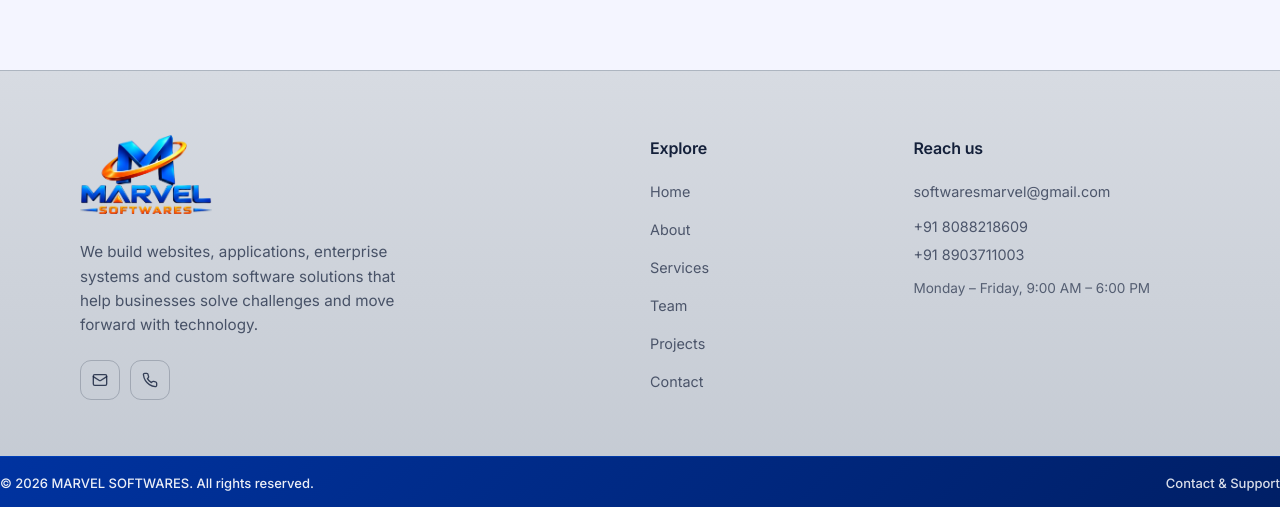
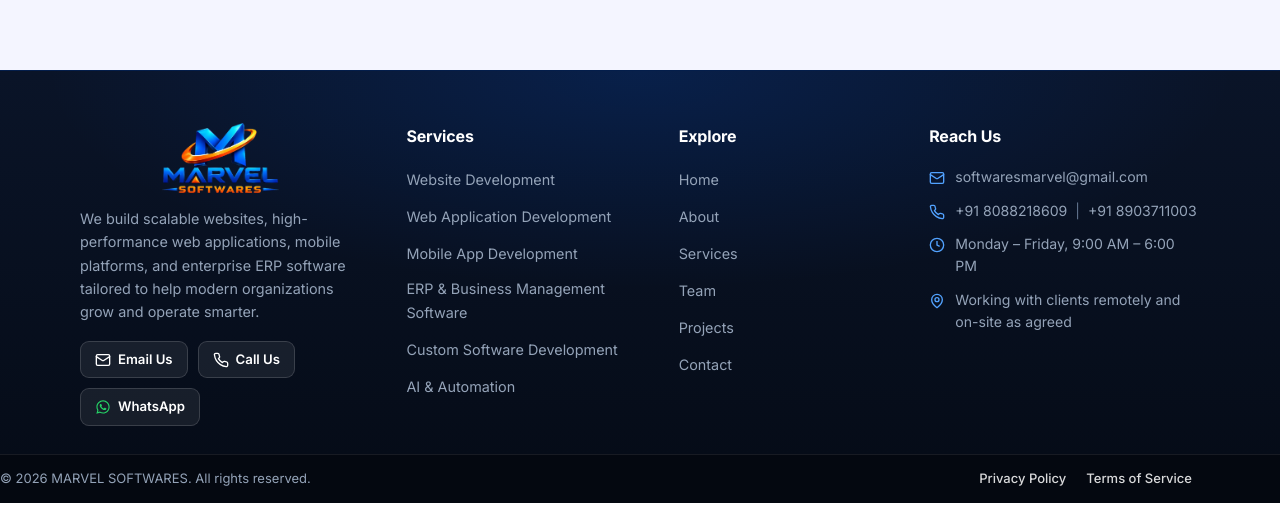
Before and after one commit to Lethinkj/marvel-softwares, a React (Vite) app: page / in a window 1280 px wide. Shown: the part 10498-11005 px from the top of the page. Built offline with nearby package versions, Linux system fonts and the light colour scheme.

Commit message:
feat: redesign footer with new layout, contact options, and WhatsApp integration

```diff
--- a/src/components/FooterV1.tsx
+++ b/src/components/FooterV1.tsx
@@ -1,73 +1,124 @@
-import { Link } from 'react-router-dom'
-import { navLinks, siteConfig } from '../data/siteData'
-import { MailIcon, PhoneIcon } from './Icons'
-
-/**
- * FooterV1 — editorial dark footer.
- * Brand column with logo and description on the left;
- * Explore (all main pages) and Reach us on the right.
- */
+import React from 'react'
+import { homeServices, navLinks, services, siteConfig } from '../data/siteData'
+import { MailIcon, PhoneIcon, MapPinIcon, WhatsAppIcon } from './Icons'
 
 const CURRENT_YEAR = new Date().getFullYear()
 
 export function FooterV1() {
+  const scrollToSection = (e: React.MouseEvent<HTMLAnchorElement>, href: string) => {
+    e.preventDefault()
+    const targetId = href.replace(/^#/, '')
+    const el = document.getElementById(targetId)
+    if (el) {
+      const headerOffset = 70
+      const elementPosition = el.getBoundingClientRect().top
+      const offsetPosition = elementPosition + window.pageYOffset - headerOffset
+      window.scrollTo({ top: offsetPosition, behavior: 'smooth' })
+      window.history.pushState(null, '', href)
+    }
+  }
+
   return (
     <footer className="site-footer" aria-labelledby="footer-v1-heading">
       <h2 id="footer-v1-heading" className="sr-only">
         MARVEL SOFTWARES footer
       </h2>
 
-      <div className="container">
-        {/* --- Columns --- */}
-        <div className="footer-top">
-          <div className="footer-brand">
-            <Link to="/" aria-label="MARVEL SOFTWARES — Home" className="footer-logo">
+      {/* Top subtle ambient glow backdrop */}
+      <div className="footer-glow" aria-hidden="true" />
+
+      <div className="container relative z-10">
+        {/* --- 4-Column Balanced Grid --- */}
+        <div className="footer-grid">
+          {/* Col 1: Brand & Bio */}
+          <div className="footer-brand-col">
+            <a
+              href="#home"
+              onClick={(e) => scrollToSection(e, '#home')}
+              aria-label="MARVEL SOFTWARES — Back to top"
+              className="footer-logo"
+            >
               <img
                 src="/marvel-softwares-logo-removebg-preview.png"
                 alt="MARVEL SOFTWARES"
-                width={150}
-                height={90}
+                width={140}
+                height={70}
                 loading="lazy"
                 decoding="async"
+                style={{ maxHeight: 70, width: 'auto', display: 'block' }}
               />
-            </Link>
+            </a>
 
             <p className="footer-tagline">
-              We build websites, applications, enterprise systems and custom software
-              solutions that help businesses solve challenges and move forward with
-              technology.
+              We build scalable websites, high-performance web applications, mobile platforms, and enterprise ERP software tailored to help modern organizations grow and operate smarter.
             </p>
 
-            <div className="footer-contact">
-              <a href={`mailto:${siteConfig.email}`} aria-label="Email us">
+            {/* Direct contact action badges */}
+            <div className="footer-contact-actions">
+              <a
+                href={`mailto:${siteConfig.email}`}
+                className="footer-action-btn"
+                aria-label="Email Marvel Softwares"
+                title="Send us an email"
+              >
                 <MailIcon className="w-4 h-4" />
+                <span>Email Us</span>
               </a>
-              <a href={siteConfig.phoneHref} aria-label="Call us">
+              <a
+                href={siteConfig.phoneHref}
+                className="footer-action-btn"
+                aria-label="Call Marvel Softwares"
+                title="Call our support team"
+              >
                 <PhoneIcon className="w-4 h-4" />
+                <span>Call Us</span>
+              </a>
+              <a
+                href={siteConfig.whatsappHref}
+                target="_blank"
+                rel="noopener noreferrer"
+                className="footer-action-btn footer-action-btn--whatsapp"
+                aria-label="Chat with Marvel Softwares on WhatsApp"
+                title="Chat with us on WhatsApp"
+              >
+                <WhatsAppIcon className="w-4 h-4 text-[#25D366]" />
+                <span>WhatsApp</span>
               </a>
             </div>
           </div>
 
-          <div className="footer-links">
-            <nav className="footer-col" aria-label="Explore">
+          {/* Col 2: Services (Fills the missing gap) */}
+          <nav className="footer-col" aria-label="Services navigation">
+            <h3 className="footer-col-title">Services</h3>
+            <ul className="footer-col-list">
+              {homeServices.map((id) => {
+                const service = services.find((s) => s.id === id)
+                if (!service) return null
+                return (
+                  <li key={service.id}>
+                    <a
+                      href="#services"
+                      onClick={(e) => scrollToSection(e, '#services')}
+                      className="footer-link"
+                    >
+                      {service.title}
+                    </a>
+                  </li>
+                )
+              })}
+            </ul>
+          </nav>
+
+          {/* Col 3: Explore */}
+          <nav className="footer-col" aria-label="Explore navigation">
             <h3 className="footer-col-title">Explore</h3>
             <ul className="footer-col-list">
               {navLinks.map((link) => (
                 <li key={link.href}>
                   <a
                     href={link.href}
-                      onClick={(e) => {
-                        e.preventDefault()
-                        const targetId = link.href.replace(/^#/, '')
-                        const el = document.getElementById(targetId)
-                        if (el) {
-                          const headerOffset = 70
-                          const elementPosition = el.getBoundingClientRect().top
-                          const offsetPosition = elementPosition + window.pageYOffset - headerOffset
-                          window.scrollTo({ top: offsetPosition, behavior: 'smooth' })
-                          window.history.pushState(null, '', link.href)
-                        }
-                      }}
+                    onClick={(e) => scrollToSection(e, link.href)}
+                    className="footer-link"
                   >
                     {link.label}
                   </a>
@@ -76,32 +127,50 @@ export function FooterV1() {
             </ul>
           </nav>
 
-            <nav className="footer-col" aria-label="Reach us">
-              <h3 className="footer-col-title">Reach us</h3>
-
-              {/* Contact details */}
-              <ul className="footer-col-list footer-col-list--details">
+          {/* Col 4: Reach Us */}
+          <div className="footer-col" aria-label="Reach us">
+            <h3 className="footer-col-title">Reach Us</h3>
+            <ul className="footer-contact-list">
               <li>
-                  <a href={`mailto:${siteConfig.email}`} className="footer-detail-link whitespace-nowrap">
-                    {siteConfig.email}
+                <a
+                  href={`mailto:${siteConfig.email}`}
+                  className="footer-contact-item"
+                >
+                  <MailIcon className="w-4 h-4 shrink-0 text-blue-400 mt-1" />
+                  <span className="break-all">{siteConfig.email}</span>
                 </a>
               </li>
-                <li className="footer-detail-phones">
-                  <a href={siteConfig.phoneHref} className="footer-detail-link">
+              <li>
+                <div className="footer-contact-item">
+                  <PhoneIcon className="w-4 h-4 shrink-0 text-blue-400 mt-1" />
+                  <div className="flex flex-wrap items-center gap-x-2 text-[0.88rem]">
+                    <a href={siteConfig.phoneHref} className="hover:text-blue-400 transition-colors whitespace-nowrap">
                       {siteConfig.phone}
                     </a>
-                  <a href={siteConfig.phone2Href} className="footer-detail-link">
+                    <span aria-hidden="true" className="text-slate-500">|</span>
+                    <a href={siteConfig.phone2Href} className="hover:text-blue-400 transition-colors whitespace-nowrap">
                       {siteConfig.phone2}
                     </a>
+                  </div>
+                </div>
               </li>
-                <li className="footer-detail-note">{siteConfig.hours}</li>
+              <li className="footer-contact-item">
+                <svg className="w-4 h-4 shrink-0 text-blue-400 mt-1" fill="none" stroke="currentColor" strokeWidth={2} viewBox="0 0 24 24" aria-hidden="true">
+                  <circle cx="12" cy="12" r="10" />
+                  <polyline points="12 6 12 12 16 14" />
+                </svg>
+                <span>{siteConfig.hours}</span>
+              </li>
+              <li className="footer-contact-item">
+                <MapPinIcon className="w-4 h-4 shrink-0 text-blue-400 mt-1" />
+                <span>{siteConfig.location}</span>
+              </li>
             </ul>
-            </nav>
           </div>
         </div>
       </div>
 
-      {/* --- Legal bar (Blue Theme, No Border Radius) --- */}
+      {/* --- Legal Bar --- */}
       <div className="footer-bottom-wrap">
         <div className="container footer-bottom">
           <p className="footer-copyright">
@@ -109,7 +178,14 @@ export function FooterV1() {
           </p>
           <ul className="footer-legal">
             <li>
-              <a href="#contact">Contact & Support</a>
+              <a href="#contact" onClick={(e) => scrollToSection(e, '#contact')}>
+                Privacy Policy
+              </a>
+            </li>
+            <li>
+              <a href="#contact" onClick={(e) => scrollToSection(e, '#contact')}>
+                Terms of Service
+              </a>
             </li>
           </ul>
         </div>
--- a/src/components/Icons.tsx
+++ b/src/components/Icons.tsx
@@ -518,6 +518,19 @@ export const PhoneIcon: React.FC<IconProps> = ({ className = 'w-5 h-5', ...props
   </svg>
 )
 
+// WhatsApp Icon
+export const WhatsAppIcon: React.FC<IconProps> = ({ className = 'w-5 h-5', ...props }) => (
+  <svg
+    viewBox="0 0 24 24"
+    fill="currentColor"
+    aria-hidden="true"
+    className={className}
+    {...props}
+  >
+    <path d="M12.04 2C6.58 2 2.13 6.45 2.13 11.91c0 1.75.46 3.45 1.32 4.95L2.05 22l5.25-1.38c1.45.79 3.08 1.21 4.74 1.21 5.46 0 9.91-4.45 9.91-9.91C21.95 6.45 17.5 2 12.04 2zm0 18.15c-1.48 0-2.93-.4-4.2-1.15l-.3-.18-3.12.82.83-3.04-.2-.31c-.82-1.31-1.26-2.83-1.26-4.38 0-4.54 3.7-8.24 8.24-8.24 4.54 0 8.24 3.7 8.24 8.24 0 4.54-3.7 8.24-8.23 8.24zm4.52-6.17c-.25-.12-1.47-.73-1.7-.81-.23-.08-.39-.12-.56.12-.17.25-.65.81-.79.98-.15.17-.3.19-.55.07-.25-.12-1.04-.38-1.98-1.22-.73-.65-1.22-1.45-1.36-1.7-.15-.25-.02-.38.11-.51.11-.11.25-.29.37-.43.12-.15.16-.25.24-.42.08-.17.04-.32-.02-.44-.06-.12-.56-1.34-.76-1.84-.2-.48-.4-.42-.56-.43h-.47c-.16 0-.43.06-.65.3-.23.25-.86.84-.86 2.05 0 1.21.88 2.38 1 2.54.12.17 1.74 2.65 4.21 3.72.59.25 1.05.41 1.41.52.59.19 1.13.16 1.56.1.48-.07 1.47-.6 1.68-1.18.21-.59.21-1.09.15-1.19-.06-.1-.23-.16-.48-.28z" />
+  </svg>
+)
+
 // MapPin Icon
 export const MapPinIcon: React.FC<IconProps> = ({ className = 'w-5 h-5', ...props }) => (
   <svg
@@ -620,6 +633,8 @@ export const AppIcon: React.FC<AppIconProps> = ({ name, className = 'w-5 h-5' })
     case 'erp':
     case 'layers':
       return <LayersIcon className={className} />
+    case 'whatsapp':
+      return <WhatsAppIcon className={className} />
     case 'custom':
     case 'cpu':
       return <CpuIcon className={className} />
--- a/src/data/siteData.ts
+++ b/src/data/siteData.ts
@@ -81,6 +81,9 @@ export const siteConfig = {
   phoneHref: 'tel:+918088218609',
   phone2: '+91 8903711003',
   phone2Href: 'tel:+918903711003',
+  whatsapp: '+91 8088218609',
+  whatsappHref:
+    'https://wa.me/918088218609?text=Hello%20Marvel%20Softwares!%20I%20would%20like%20to%20inquire%20about%20your%20software%20and%20web%20development%20services.',
   location: 'Working with clients remotely and on-site as agreed',
   hours: 'Monday – Friday, 9:00 AM – 6:00 PM',
   // Canonical domain for SEO metadata — the live site.
--- a/src/index.css
+++ b/src/index.css
@@ -1160,229 +1160,227 @@ body.nav-menu-open #root {
    hairline-topped link columns, oversized outlined
    wordmark and a slim legal bar.
    ============================================ */
+/* ============================================
+   FOOTER REDESIGN — Dark Modern Tech Ecosystem
+   ============================================ */
 .site-footer {
   position: relative;
   overflow: hidden;
-  background: linear-gradient(180deg, #d7dbe2 0%, #c3c9d2 100%);
-  color: #14203a;
-  border-top: 1px solid rgba(20, 32, 58, 0.12);
-}
-
-.footer-top {
+  background: linear-gradient(180deg, #0a1428 0%, #050b16 100%);
+  color: #e2e8f0;
+  border-top: 1px solid rgba(0, 87, 231, 0.25);
+}
+
+.footer-glow {
+  position: absolute;
+  top: 0;
+  left: 50%;
+  transform: translateX(-50%);
+  width: 100%;
+  max-width: 1200px;
+  height: 220px;
+  background: radial-gradient(ellipse at 50% 0%, rgba(0, 87, 231, 0.18), transparent 70%);
+  pointer-events: none;
+}
+
+.footer-grid {
   display: grid;
-  gap: 34px;
-  padding-top: clamp(40px, 5vw, 64px);
-  padding-bottom: clamp(36px, 4.5vw, 56px);
-}
-
-@media (min-width: 900px) {
-  .footer-top {
-    grid-template-columns: minmax(0, 1.15fr) minmax(0, 1.25fr);
-    gap: clamp(36px, 5vw, 72px);
+  grid-template-columns: 1fr;
+  gap: 32px;
+  padding-top: clamp(36px, 4.5vw, 52px);
+  padding-bottom: clamp(18px, 2.5vw, 28px);
+}
+
+@media (min-width: 640px) {
+  .footer-grid {
+    grid-template-columns: repeat(2, 1fr);
+    gap: 36px;
+  }
+}
+
+@media (min-width: 1024px) {
+  .footer-grid {
+    grid-template-columns: 1.3fr 1.05fr 0.95fr 1.25fr;
+    gap: clamp(28px, 3.5vw, 52px);
     align-items: start;
   }
 }
 
-.footer-links {
-  display: grid;
-  gap: 28px;
-}
-
-@media (min-width: 540px) {
-  .footer-links {
-    grid-template-columns: minmax(130px, 1fr) minmax(210px, 1.35fr);
-    gap: clamp(24px, 4vw, 56px);
-  }
+.footer-brand-col {
+  display: flex;
+  flex-direction: column;
 }
 
 .footer-logo {
-  display: inline-block;
-  margin-bottom: 18px;
+  display: flex;
+  justify-content: center;
+  max-width: 36ch;
+  margin-bottom: 14px;
 }
 
 .footer-logo img {
   display: block;
-  width: 132px;
-  height: auto;
+  height: 70px;
+  width: auto;
+  max-width: 140px;
+  object-fit: contain;
 }
 
 .footer-tagline {
   margin: 0;
+  font-size: 0.9rem;
+  line-height: 1.6;
+  color: #94a3b8;
   max-width: 36ch;
-  font-size: 0.95rem;
-  line-height: 1.6;
-  color: rgba(20, 32, 58, 0.72);
-}
-
-.footer-contact {
+}
+
+.footer-contact-actions {
   display: flex;
+  flex-wrap: wrap;
+  align-items: center;
   gap: 10px;
-  margin-top: 22px;
-}
-
-.footer-contact a {
+  margin-top: 18px;
+}
+
+.footer-action-btn {
   display: inline-flex;
   align-items: center;
-  justify-content: center;
-  width: 40px;
-  height: 40px;
-  border-radius: 11px;
-  border: 1px solid rgba(20, 32, 58, 0.22);
-  color: rgba(20, 32, 58, 0.82);
-  transition:
-    background 0.2s ease,
-    border-color 0.2s ease,
-    color 0.2s ease,
-    transform 0.2s ease;
-}
-
-.footer-contact a:hover {
-  background: rgba(255, 255, 255, 0.45);
-  border-color: rgba(20, 32, 58, 0.45);
-  color: #14203a;
+  gap: 7px;
+  padding: 7px 14px;
+  border-radius: 9px;
+  font-size: 0.825rem;
+  font-weight: 600;
+  color: #ffffff !important;
+  background: rgba(255, 255, 255, 0.07);
+  border: 1px solid rgba(255, 255, 255, 0.15);
+  transition: all 0.2s ease;
+  text-decoration: none;
+}
+
+.footer-action-btn:hover {
+  background: rgba(0, 87, 231, 0.28);
+  border-color: rgba(0, 87, 231, 0.65);
+  color: #ffffff !important;
   transform: translateY(-2px);
+  box-shadow: 0 4px 14px rgba(0, 87, 231, 0.25);
+}
+
+.footer-action-btn--whatsapp:hover {
+  background: rgba(37, 211, 102, 0.2) !important;
+  border-color: rgba(37, 211, 102, 0.6) !important;
+  box-shadow: 0 4px 14px rgba(37, 211, 102, 0.25) !important;
 }
 
 .footer-col {
-  padding-top: 0;
+  display: flex;
+  flex-direction: column;
 }
 
 .footer-col-title {
   margin: 0 0 16px;
   font-size: 1rem;
-  font-weight: 600;
+  font-weight: 700;
   letter-spacing: -0.01em;
-  color: #14203a;
+  color: #ffffff;
 }
 
 .footer-col-list {
-  display: grid;
-  gap: 11px;
+  display: flex;
+  flex-direction: column;
+  gap: 10px;
   margin: 0;
   padding: 0;
   list-style: none;
 }
 
-.footer-col-list a {
-  display: inline-flex;
-  align-items: center;
-  gap: 9px;
+.footer-link {
+  display: inline-block;
   font-size: 0.9rem;
-  color: rgba(20, 32, 58, 0.7);
+  color: #94a3b8;
+  transition: all 0.2s ease;
+  text-decoration: none;
+}
+
+.footer-link:hover {
+  color: #38bdf8;
+  transform: translateX(3px);
+}
+
+.footer-contact-list {
+  display: flex;
+  flex-direction: column;
+  gap: 12px;
+  margin: 0;
+  padding: 0;
+  list-style: none;
+}
+
+.footer-contact-item {
+  display: flex;
+  align-items: flex-start;
+  gap: 10px;
+  font-size: 0.88rem;
+  color: #94a3b8;
+  line-height: 1.55;
+}
+
+.footer-contact-item a {
+  color: #94a3b8;
   transition: color 0.2s ease;
-}
-
-.footer-col-list a:hover {
-  color: var(--color-primary);
-}
-
-.footer-col-list--details {
-  margin-top: 18px;
-  padding-top: 0;
-}
-
-.footer-col-list--details li {
-  font-size: 0.85rem;
-  color: rgba(20, 32, 58, 0.65);
-}
-
-.footer-detail-link {
-  font-size: 0.82rem;
-  color: rgba(20, 32, 58, 0.7);
-  transition: color 0.2s ease;
-  white-space: nowrap;
-}
-
-.footer-detail-link:hover {
-  color: var(--color-primary);
-}
-
-.footer-detail-phones {
-  display: grid;
-  gap: 5px;
-  justify-items: start;
-}
-
-.footer-detail-note {
-  line-height: 1.55;
-}
-
-.footer-badge {
-  padding: 3px 9px;
-  border-radius: 999px;
-  background: rgba(20, 32, 58, 0.1);
-  border: 1px solid rgba(20, 32, 58, 0.22);
-  font-size: 0.62rem;
-  font-weight: 700;
-  letter-spacing: 0.12em;
-  text-transform: uppercase;
-  color: rgba(20, 32, 58, 0.82);
-}
-
-/* --- Legal bar (Blue Theme, No Border Radius) --- */
+  text-decoration: none;
+}
+
+.footer-contact-item a:hover {
+  color: #38bdf8;
+}
+
+/* --- Legal Bottom Bar --- */
 .footer-bottom-wrap {
   width: 100%;
-  background: linear-gradient(135deg, #0033a0 0%, #001f66 100%);
-  border-top: 1px solid rgba(0, 87, 231, 0.35);
-  border-radius: 0;
+  background: #040810;
+  border-top: 1px solid rgba(255, 255, 255, 0.08);
 }
 
 .footer-bottom {
   display: flex;
   flex-direction: column;
   align-items: center;
-  gap: 8px;
-  padding: 14px 0;
-  border-radius: 0;
+  justify-content: space-between;
+  gap: 10px;
+  padding: 13px 0;
   font-size: 0.8125rem;
-  color: rgba(255, 255, 255, 0.9);
-  text-align: center;
-}
-
-@media (min-width: 480px) {
+  color: #94a3b8;
+}
+
+@media (min-width: 640px) {
   .footer-bottom {
     flex-direction: row;
-    align-items: center;
-    justify-content: space-between;
-    gap: 16px;
-    padding: 16px 0;
-    text-align: left;
+    padding-right: 88px; /* Ensures floating back-to-top button never overlaps! */
   }
 }
 
 .footer-copyright {
   margin: 0;
-  font-weight: 500;
-  color: rgba(255, 255, 255, 0.92);
-  text-align: center;
-  line-height: 1.5;
-}
-
-@media (min-width: 480px) {
-  .footer-copyright {
-    text-align: left;
-  }
+  color: #94a3b8;
 }
 
 .footer-legal {
   display: flex;
   align-items: center;
-  gap: 16px;
+  gap: 20px;
   margin: 0;
   padding: 0;
   list-style: none;
 }
 
-@media (min-width: 480px) and (max-width: 1200px) {
-  .footer-legal {
-    padding-right: 64px;
-  }
-}
-
-@media (min-width: 480px) {
-  .footer-legal {
-    justify-content: flex-end;
-  }
+.footer-legal a {
+  color: #94a3b8;
+  transition: color 0.2s ease;
+  text-decoration: none;
+}
+
+.footer-legal a:hover {
+  color: #ffffff;
 }
 
 .footer-legal a {
```
Lines whose indentation alone changed are shown as unchanged.
